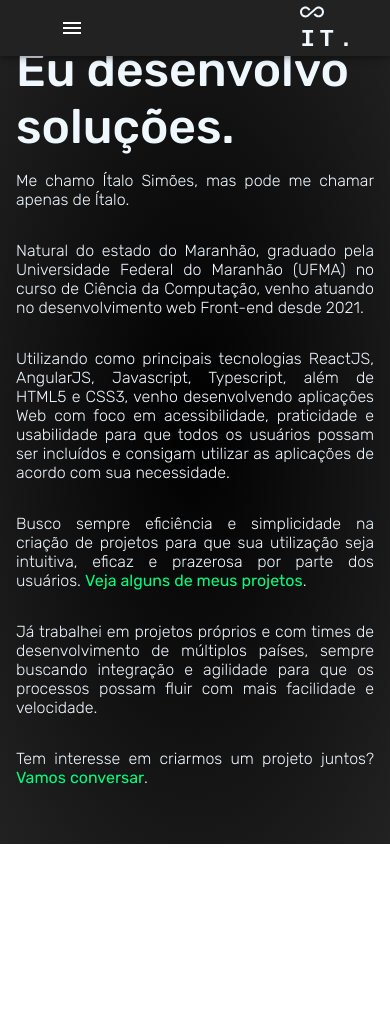
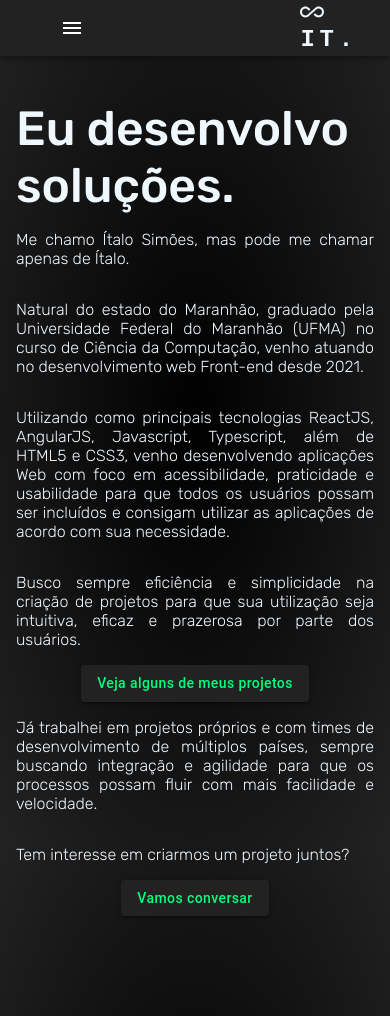
Before and after one commit to itsimoes/portfolio-site, a React (Create React App) app: page /sobre in a window 390 px wide. Before the commit the page ends 844 px from the top, so only its background shows below. Built offline with nearby package versions, Linux system fonts and the light colour scheme.

Commit message:
alterações finais na versao mobile e estilização

```diff
--- a/src/components/About/About.jsx
+++ b/src/components/About/About.jsx
@@ -1,35 +1,65 @@
-import React from 'react'
-import { Container } from '@mui/material'
-import { Link } from 'react-router-dom'
+import React from "react";
+import { Button, Container } from "@mui/material";
+import { Link } from "react-router-dom";
 
 const About = () => {
   return (
-    <Container className='wrapper'>
-      <h1 className='title'>Eu desenvolvo soluções.</h1>
+    <Container className="wrapper">
+      <h1 className="title">Eu desenvolvo soluções.</h1>
+      <p>Me chamo Ítalo Simões, mas pode me chamar apenas de Ítalo.</p>
       <p>
-        Me chamo Ítalo Simões, mas pode me chamar apenas de Ítalo.
+        Natural do estado do Maranhão, graduado pela Universidade Federal do
+        Maranhão {"("}UFMA{")"} no curso de Ciência da Computação, venho atuando
+        no desenvolvimento web Front-end desde 2021.
       </p>
       <p>
-        Natural do estado do Maranhão, graduado pela
-        Universidade Federal do Maranhão {"("}UFMA{")"} no curso de Ciência da Computação,
-        venho atuando no desenvolvimento web Front-end desde 2021.
+        Utilizando como principais tecnologias ReactJS, AngularJS, Javascript,
+        Typescript, além de HTML5 e CSS3, venho desenvolvendo aplicações Web com
+        foco em acessibilidade, praticidade e usabilidade para que todos os
+        usuários possam ser incluídos e consigam utilizar as aplicações de
+        acordo com sua necessidade.
       </p>
       <p>
-        Utilizando como principais tecnologias ReactJS, AngularJS, Javascript, Typescript,
-        além de HTML5 e CSS3, venho desenvolvendo aplicações Web com foco em acessibilidade,
-        praticidade e usabilidade para que todos os usuários possam ser incluídos e consigam
-        utilizar as aplicações de acordo com sua necessidade.</p>
+        Busco sempre eficiência e simplicidade na criação de projetos para que
+        sua utilização seja intuitiva, eficaz e prazerosa por parte dos
+        usuários.
+      </p>
+      <Button
+        component={Link}
+        to="/projetos"
+        variant="contained"
+        sx={{
+          bgcolor: "#222",
+          color: "springgreen",
+          ":hover": { bgcolor: "springgreen", color: "#222" },
+          fontWeight: "560",
+          textTransform: "none",
+        }}
+      >
+        Veja alguns de meus projetos
+      </Button>
       <p>
-        Busco sempre eficiência e simplicidade na criação de projetos para que sua utilização
-        seja intuitiva, eficaz e prazerosa por parte dos usuários. <Link to="/projetos" className='links'>Veja alguns de meus projetos</Link>.
+        Já trabalhei em projetos próprios e com times de desenvolvimento de
+        múltiplos países, sempre buscando integração e agilidade para que os
+        processos possam fluir com mais facilidade e velocidade.
       </p>
-      <p>
-        Já trabalhei em projetos próprios e com times de desenvolvimento de múltiplos países, sempre buscando
-        integração e agilidade para que os processos possam fluir com mais facilidade e velocidade.
-      </p>
-      <p>Tem interesse em criarmos um projeto juntos? <Link to="/contato" className='links'>Vamos conversar</Link>.</p>
+      <p>Tem interesse em criarmos um projeto juntos? </p>
+      <Button
+        component={Link}
+        to="/contato"
+        variant="contained"
+        sx={{
+          bgcolor: "#222",
+          color: "springgreen",
+          ":hover": { bgcolor: "springgreen", color: "#222" },
+          fontWeight: "560",
+          textTransform: "none",
+        }}
+      >
+        Vamos conversar
+      </Button>
     </Container>
-  )
-}
+  );
+};
 
-export default About
+export default About;
--- a/src/components/Home/Home.jsx
+++ b/src/components/Home/Home.jsx
@@ -1,18 +1,33 @@
-
-import { Container } from '@mui/material'
-import React from 'react'
-import { Link } from 'react-router-dom'
-import './style.css'
+import { Button, Container } from "@mui/material";
+import React from "react";
+import { Link } from "react-router-dom";
+import "./style.css";
 
 const Home = () => {
   return (
-    <Container className='wrapper'>
-        <h1 className='presentation'>Olá, eu sou Ítalo Simões.</h1>
-        <h2 className='title'>Desenvolvedor web</h2>
-        <h3 className='resume'>Com foco no desenvolvimento Front-end, criativo e que prima pela acessibilidade na web.</h3>
-        <Link to="/sobre" className='links'>Saiba mais {'>>'}</Link>
+    <Container className="wrapper">
+      <h1 className="presentation">Olá, eu sou Ítalo Simões.</h1>
+      <h2 className="title">Desenvolvedor web</h2>
+      <h3 className="resume">
+        Com foco no desenvolvimento Front-end, criativo e que prima pela
+        acessibilidade na web.
+      </h3>
+      <Button
+        component={Link}
+        to="/sobre"
+        variant="contained"
+        sx={{
+          bgcolor: "#222",
+          color: "springgreen",
+          ":hover": { bgcolor: "springgreen", color: "#222" },
+          fontWeight: "560",
+          textTransform: "none",
+        }}
+      >
+        Saiba mais
+      </Button>
     </Container>
-  )
-}
+  );
+};
 
-export default Home
+export default Home;
--- a/src/components/Navbar/Navbar.jsx
+++ b/src/components/Navbar/Navbar.jsx
@@ -116,6 +116,7 @@ const Navbar = () => {
             sx={{
               mr: 2,
               display: { xs: "flex", md: "none" },
+              flexDirection: "row",
               flexGrow: 1,
               fontFamily: "monospace",
               fontWeight: 700,
--- a/src/components/Projetos/Projetos.jsx
+++ b/src/components/Projetos/Projetos.jsx
@@ -1,4 +1,4 @@
-import { Container } from "@mui/material";
+import { Button, Container } from "@mui/material";
 import React from "react";
 import "./style.css";
 import { HashLink as Link } from "react-router-hash-link";
@@ -9,21 +9,31 @@ import Swotch from "../../assets/swotch.png";
 import Jbl from "../../assets/jbl.png";
 
 const Projetos = () => {
-
   return (
     <Container className="content-wrapper">
       <div className="project-wrapper">
         <h1 className="title">Projetos</h1>
         <p>
           Projetos que desenvolvi utilizando as tecnologias mais atuais de
-          desenvolvimento web. Vamos desenvolver um projeto juntos?{" "}
-          <Link to="/contato" className="links">
-            Entre em contato
-          </Link>
-          .
+          desenvolvimento web. Vamos desenvolver um projeto juntos?
         </p>
+        <Button
+        className="proj-button"
+          component={Link}
+          to="/contato"
+          variant="contained"
+          sx={{
+            bgcolor: "#222",
+            color: "springgreen",
+            ":hover": { bgcolor: "springgreen", color: "#222" },
+            fontWeight: "560",
+            textTransform: "none",
+            width: "160px"
+          }}
+        >
+          Entre em contato
+        </Button>
       </div>
-
       <div>
         <div>
           <h4>Projetos ReactJS</h4>
--- a/src/components/Projetos/style.css
+++ b/src/components/Projetos/style.css
@@ -64,4 +64,7 @@
         margin-top: 5px;
         margin-bottom: 5px;
     }
+    .proj-button {
+        align-self: center;
+    }
 }
--- a/src/index.css
+++ b/src/index.css
@@ -1,6 +1,6 @@
 body {
   margin: 0;
-  font-family: 'Rubik', sans-serif;
+  font-family: "Rubik", sans-serif;
   /* font-weight: 300; */
   /* font-family: -apple-system, BlinkMacSystemFont, 'Segoe UI', 'Roboto', 'Oxygen',
     'Ubuntu', 'Cantarell', 'Fira Sans', 'Droid Sans', 'Helvetica Neue',
@@ -17,7 +17,7 @@ body {
 }
 
 code {
-  font-family: source-code-pro, Menlo, Monaco, Consolas, 'Courier New',
+  font-family: source-code-pro, Menlo, Monaco, Consolas, "Courier New",
     monospace;
 }
 
@@ -31,10 +31,7 @@ code {
     background-repeat: repeat, no-repeat;
     background-attachment: scroll, fixed;
   }
-
 }
-
-
 
 /*-- global styles --*/
 
@@ -53,12 +50,6 @@ code {
   font-weight: 500;
 }
 
-@media screen and (max-width: 540px) {
-  .title {
-    font-size: 2.5em;
-  }
-}
-
 .links {
   color: springgreen;
   text-decoration: none;
@@ -71,15 +62,20 @@ p {
   text-align: justify;
 }
 @media screen and (max-width: 540px) {
-  p{
-      width: 100%;
+  p {
+    width: 100%;
   }
 
   .title {
     font-size: 3em !important;
+  }
+  .wrapper {
+    height: auto;
+    padding-top: 100px;
+    padding-bottom: 100px;
+    align-items: center;
+  }
 }
-}
-
 
 ::-webkit-scrollbar-track {
   background-color: #2c2c2c;
```
Also changed, not shown: src/components/About/style.css (+4 -5 lines), src/components/Navbar/style.css (line endings or trailing spaces).
